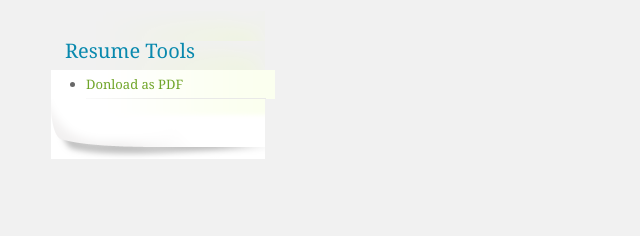
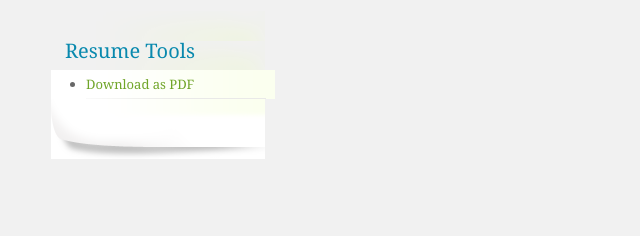
Before and after one commit to ibrahimsangi/ibrahimsangi.github.io, a plain HTML site: page index.html in a window 1280 px wide. Shown: the part 2161-2397 px from the top of the page, 127-767 px from the left. Drawn offline with Linux system fonts and the light colour scheme.

Commit message:
spelling

```diff
--- a/index.html
+++ b/index.html
@@ -387,7 +387,7 @@
 							<div class="content">
 								<ul style="margin-left:0">
 									<li>
-									<a title="Export to PDF" href="resume.pdf?referer=resume&amp;type=pdf" target="_self">Donload as PDF</a></li>
+									<a title="Export to PDF" href="resume.pdf?referer=resume&amp;type=pdf" target="_self">Download as PDF</a></li>
 								</ul>
 							</div>
 						</div>
```
Also changed, not shown: resume.html (+1 -1 lines).
